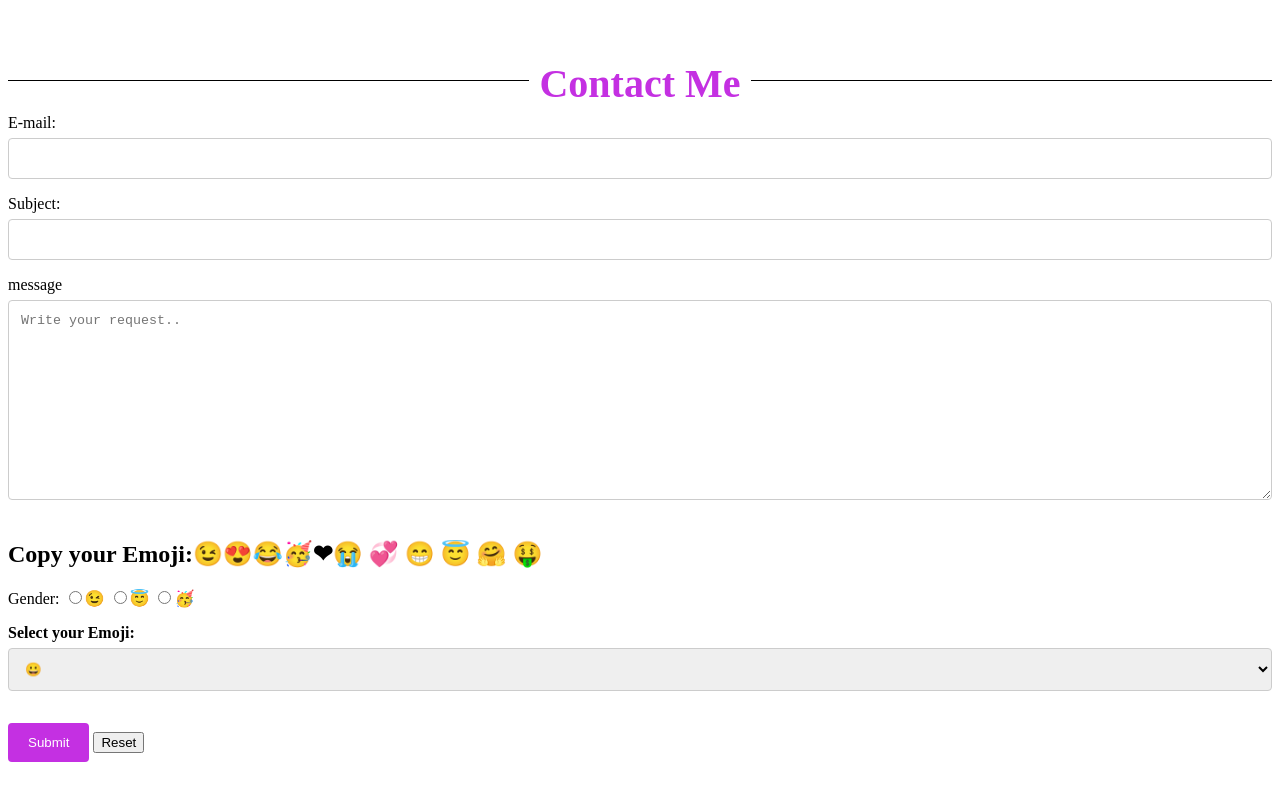
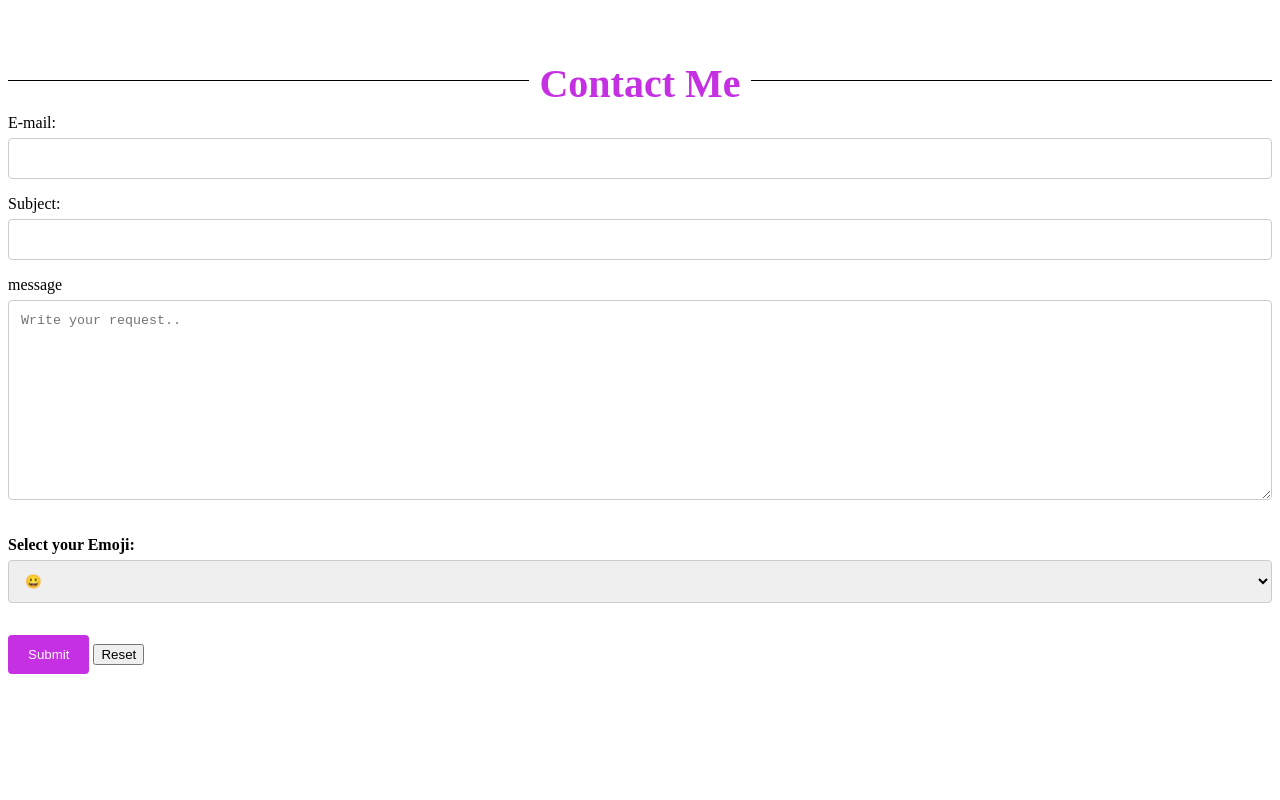
Before and after one commit to SISE-Web-Development-Environments/207545237, a plain HTML site: page index.html in a window 1280 px wide. Shown: the part 3486-4286 px from the top of the page. After the commit the page ends 4204 px from the top, so only its background shows below. Drawn offline with Linux system fonts and the light colour scheme.

Commit message:
test 2.1

```diff
--- a/index.html
+++ b/index.html
@@ -124,6 +124,8 @@
     Q&A
   </span>
   <br>
+  <br>
+  <br>
  </h1>
  <p dir="rtl" align="right">
   <h1  class="titles" align="center" dir="rtl"><b>
@@ -177,19 +179,10 @@
   <input type="text" name="Subject"><br>
   <label for="messageArea">message</label>
   <textarea id="messageArea" name="message" placeholder="Write your request.." style="height:200px"></textarea>
-  <h1>
-   <strong>Copy your Emoji:</strong><span>😉</span><span>😍</span><span>😂</span><span>🥳</span><span>❤</span><span>😭</span>
-   <span>💞</span> <span>😁</span> <span>😇</span> <span>🤗</span> <span>🤑</span>
-  </h1>
-  Gender:
-  <input type="radio" name="smiley" value="😉">😉
-  <input type="radio" name="smiley" value="😇">😇
-  <input type="radio" name="smiley" value="🥳">🥳
-
   <P><STRONG>Select your Emoji:</STRONG>
    <SELECT id="selectedEmoji">
     <OPTION SELECTED>😀
-    <OPTION>😉
+    <OPTION >😉
     <OPTION>😍
     <OPTION>😂
     <OPTION>🥳
@@ -224,7 +217,7 @@ $(function(){
  });
  function addRadioValue() {
   var e = document.getElementById("selectedEmoji");
-  document.getElementById('messageArea').value += e.options[e.selectedIndex].value;
+  document.getElementById('messageArea').value += e.options[e.selectedIndex].text;
  }
 </script>
 </body>
```
